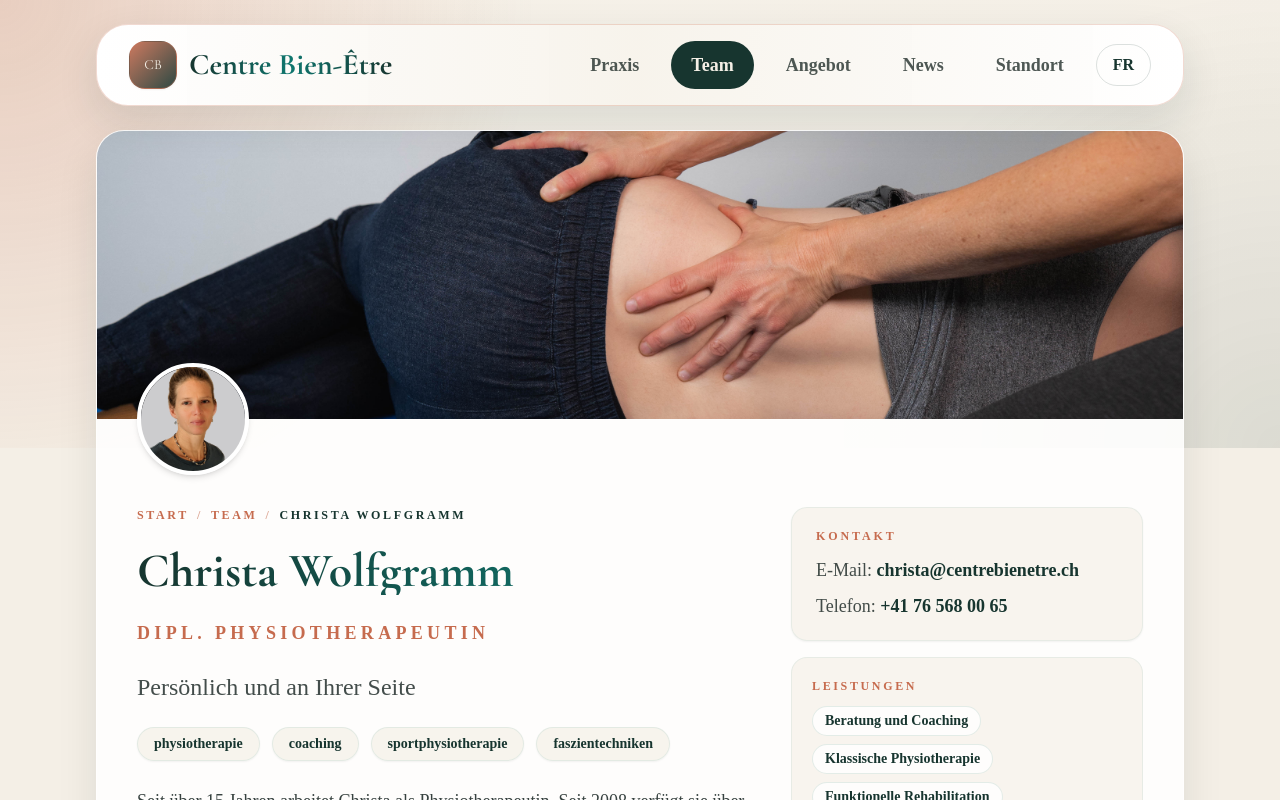
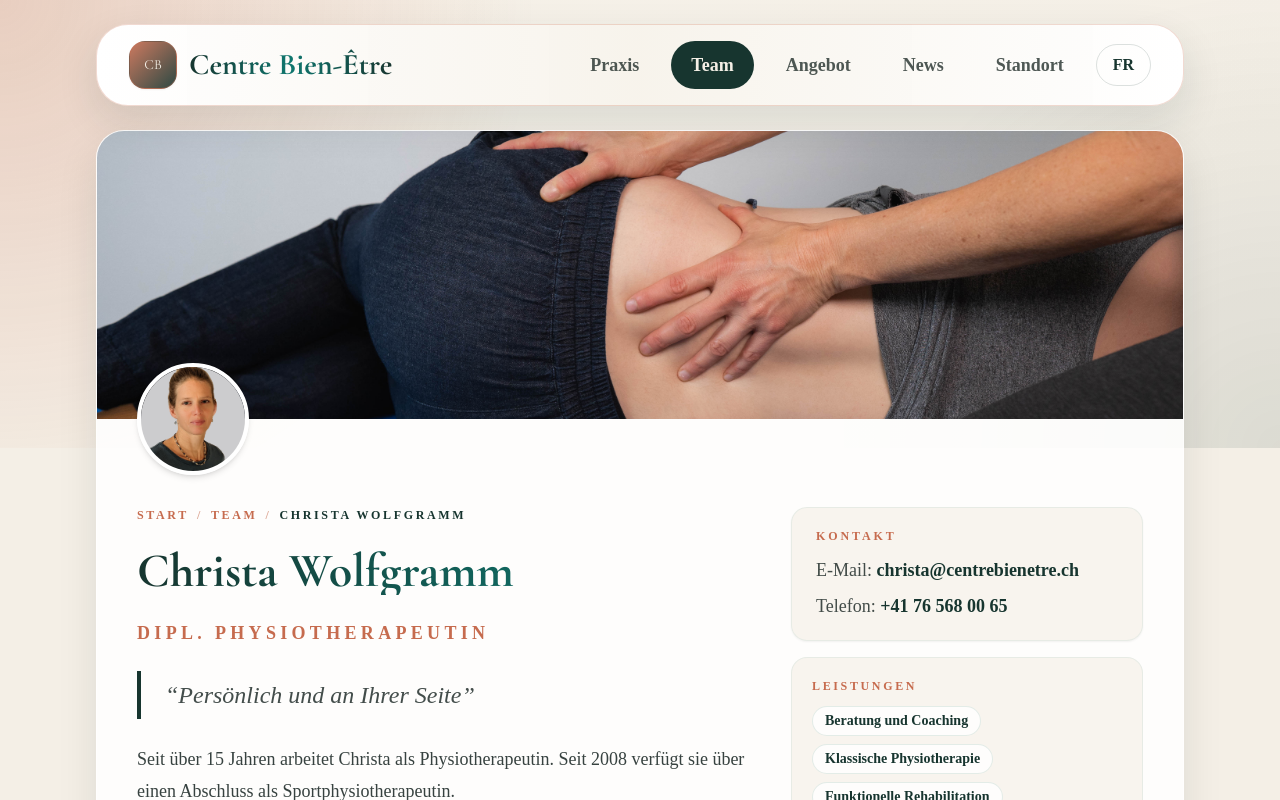
Before and after one commit to niwo/centrenext, a Next.js app: page /de/team/christa in a window 1280 px wide. Shown: the top 800 px of the page. Built offline with nearby package versions, Linux system fonts and the light colour scheme.

Commit message:
refactor: display team member slogan as a quote
- Change slogan from regular paragraph to blockquote element
- Add left border styling in forest color
- Use typographic quotation marks (&ldquo; and &rdquo;)
- Apply italic styling for proper quote presentation

```diff
--- a/app/[locale]/team/[member]/page.tsx
+++ b/app/[locale]/team/[member]/page.tsx
@@ -5,7 +5,6 @@ import ReactMarkdown from "react-markdown";
 
 import { SiteFooter } from "@/components/layout/site-footer";
 import { SiteHeader } from "@/components/layout/site-header";
-import { Badge } from "@/components/ui/badge";
 import { Button } from "@/components/ui/button";
 import { Card } from "@/components/ui/card";
 import { getSiteContent } from "@/lib/content";
@@ -138,21 +137,10 @@ export default async function TeamMemberPage({ params }: PageProps) {
                 </nav>
                 <h1 className="section-title font-black bg-gradient-to-r from-forest via-teal-700 to-forest bg-clip-text text-transparent">{person.name}</h1>
                 <p className="text-lg font-semibold uppercase tracking-[0.24em] text-clay">{person.role}</p>
-                {person.slogan ? <p className="text-2xl text-ink/80">{person.slogan}</p> : null}
-
-                {person.specialtyKeys.length > 0 ? (
-                  <ul className="flex flex-wrap gap-3">
-                    {person.specialtyKeys.map((key) => (
-                      <li key={key}>
-                        <Badge
-                          variant="secondary"
-                          className="rounded-full border border-[rgb(var(--color-mist)/0.6)] bg-[rgb(var(--surface-elevated)/0.9)] px-4 py-1.5 text-sm font-semibold text-forest shadow-sm"
-                        >
-                          {key}
-                        </Badge>
-                      </li>
-                    ))}
-                  </ul>
+                {person.slogan ? (
+                  <blockquote className="border-l-4 border-forest pl-6 py-2 italic text-2xl text-ink/80">
+                    &ldquo;{person.slogan}&rdquo;
+                  </blockquote>
                 ) : null}
 
                 <div className="prose prose-stone prose-lg max-w-none prose-headings:text-forest prose-p:text-ink/85 prose-strong:text-forest">
```
